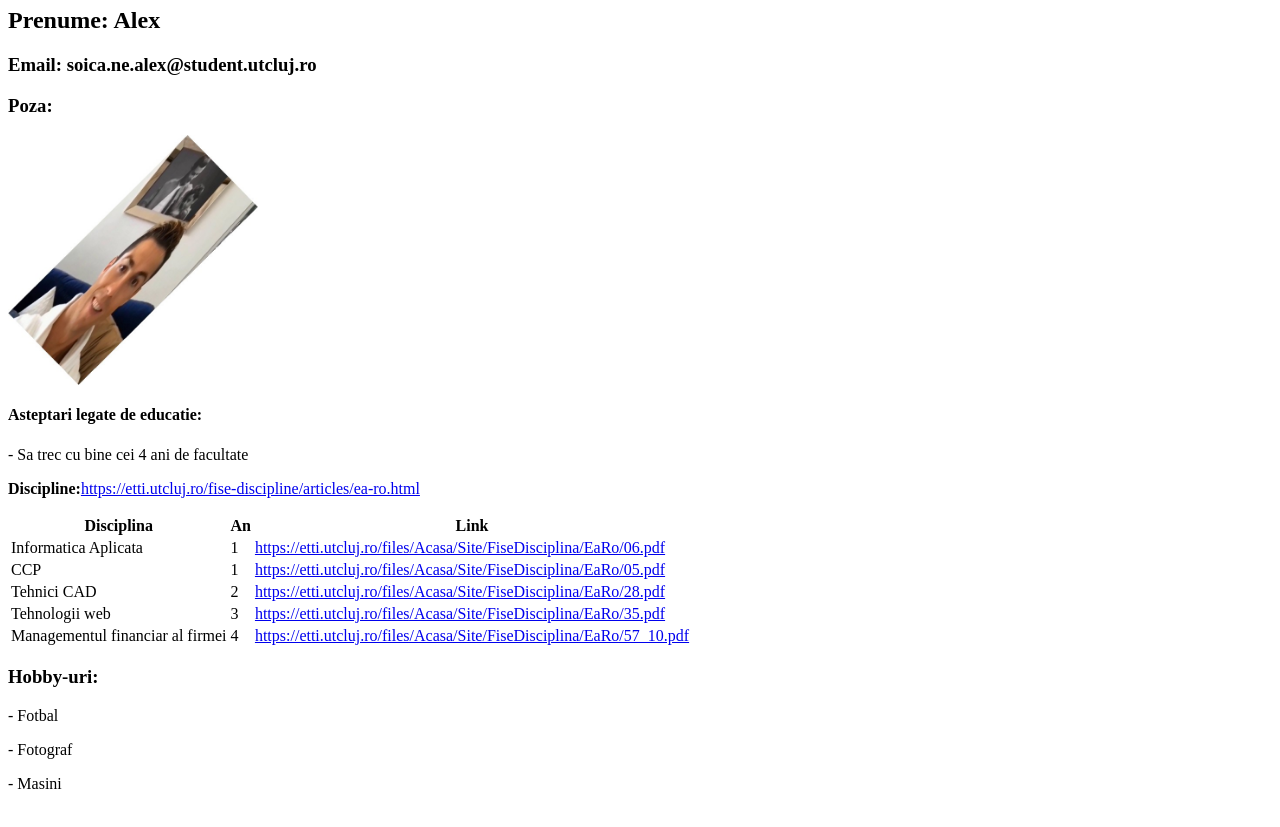
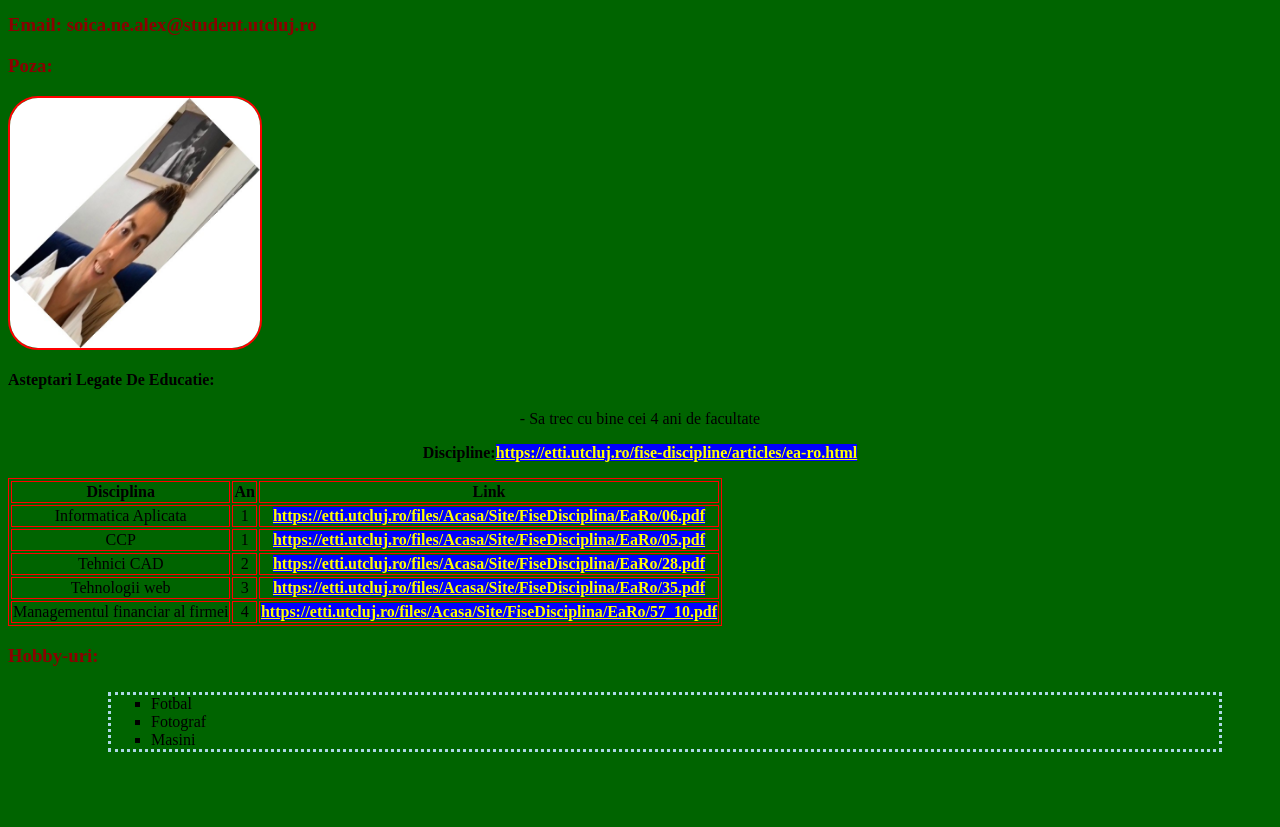
Before and after one commit to alexsoica/Project-AlexSoica, a plain HTML site: page index.html in a window 1280 px wide. Shown: the part 99-926 px from the top of the page. Drawn offline with Linux system fonts and the light colour scheme; files whose address does not match are found by name.

Commit message:
Add files via upload

```diff
--- a/index.html
+++ b/index.html
@@ -1,7 +1,48 @@
 <html>
-	<a href=""C:\Users\AlexCatalinSoica\Desktop\Project-AlexSoica\cuprins.html">Cuprins</a>
 	<head>
 		<title>Lab 5 U2</title>
+		<style>
+		body {
+        background-color: darkgreen;
+        }
+		h1 {
+		color: red;
+		text-shadow: 2px 2px;
+		}
+		h2 {
+		color: white;
+		text-decoration-line: underline;
+		}
+		h3 {
+		color: darkred;
+		}
+		h4 {
+		text-transform: capitalize;
+		}
+		#rounded-img{
+		border-radius: 30px;
+		}
+		img {
+        border: 2px solid red;
+        border-radius: 5px;
+        }
+		a {
+        color: yellow;
+        background-color: blue;
+        font-weight: bold;
+        }
+		.align-center{
+		text-align:center;
+		}
+		ul.a {list-style-type: square;
+		     margin: 25px 50px 75px 100px;
+             border-style: dotted;
+			 border-color: lightblue;
+			 }
+		table, th, td {
+        border: 1px solid red;
+        }
+		</style>
 	</head>
 
 	<body>
@@ -9,45 +50,47 @@
 		<h2>Prenume: Alex</h2>
 		<h3>Email: soica.ne.alex@student.utcluj.ro</h3>
 		<h3>Poza:</h3>
-		<img src="C:\Users\AlexCatalinSoica\Desktop\Project-AlexSoica\images\Picture1.jpg" width="250" height="250">
+		<img id="rounded-img" src="C:\Users\AlexCatalinSoica\Desktop\Project-AlexSoica\images\Picture1.jpg" width="250" height="250">
 		<h4>Asteptari legate de educatie:</h4>
-		<p> - Sa trec cu bine cei 4 ani de facultate </p>
-		<p><b>Discipline:</b><a href="https://etti.utcluj.ro/fise-discipline/articles/ea-ro.html">https://etti.utcluj.ro/fise-discipline/articles/ea-ro.html</a></p>
+		<p class="align-center"> - Sa trec cu bine cei 4 ani de facultate </p>
+		<p class="align-center"><b>Discipline:</b><a href="https://etti.utcluj.ro/fise-discipline/articles/ea-ro.html">https://etti.utcluj.ro/fise-discipline/articles/ea-ro.html</a></p>
 		<table border-color="black">
 		<tr>
-		    <th>Disciplina</th>
-			<th>An</th>
-			<th>Link</th>
+		    <th class="align-center">Disciplina</th>
+			<th class="align-center">An</th>
+			<th class="align-center">Link</th>
 		</tr>
 		<tr>
-		    <td>Informatica Aplicata</td>
-			<td>1</td>
-			<td><a href="https://etti.utcluj.ro/files/Acasa/Site/FiseDisciplina/EaRo/06.pdf">https://etti.utcluj.ro/files/Acasa/Site/FiseDisciplina/EaRo/06.pdf</a></td>
+		    <td class="align-center">Informatica Aplicata</td>
+			<td class="align-center">1</td>
+			<td class="align-center"><a href="https://etti.utcluj.ro/files/Acasa/Site/FiseDisciplina/EaRo/06.pdf">https://etti.utcluj.ro/files/Acasa/Site/FiseDisciplina/EaRo/06.pdf</a></td>
 		</tr>
 		<tr>
-		    <td>CCP</td>
-			<td>1</td>
-			<td><a href="https://etti.utcluj.ro/files/Acasa/Site/FiseDisciplina/EaRo/05.pdf">https://etti.utcluj.ro/files/Acasa/Site/FiseDisciplina/EaRo/05.pdf</a></td>
+		    <td class="align-center">CCP</td>
+			<td class="align-center">1</td>
+			<td class="align-center"><a href="https://etti.utcluj.ro/files/Acasa/Site/FiseDisciplina/EaRo/05.pdf">https://etti.utcluj.ro/files/Acasa/Site/FiseDisciplina/EaRo/05.pdf</a></td>
 		</tr>
 		<tr>
-		    <td>Tehnici CAD</td>
-			<td>2</td>
-			<td><a href="https://etti.utcluj.ro/files/Acasa/Site/FiseDisciplina/EaRo/28.pdf">https://etti.utcluj.ro/files/Acasa/Site/FiseDisciplina/EaRo/28.pdf</a></td>
+		    <td class="align-center">Tehnici CAD</td>
+			<td class="align-center">2</td>
+			<td class="align-center"><a href="https://etti.utcluj.ro/files/Acasa/Site/FiseDisciplina/EaRo/28.pdf">https://etti.utcluj.ro/files/Acasa/Site/FiseDisciplina/EaRo/28.pdf</a></td>
 		</tr>
 		<tr>
-		    <td>Tehnologii web</td>
-			<td>3</td>
-			<td><a href="https://etti.utcluj.ro/files/Acasa/Site/FiseDisciplina/EaRo/35.pdf">https://etti.utcluj.ro/files/Acasa/Site/FiseDisciplina/EaRo/35.pdf</a></td>
+		    <td class="align-center">Tehnologii web</td>
+			<td class="align-center">3</td>
+			<td class="align-center"><a href="https://etti.utcluj.ro/files/Acasa/Site/FiseDisciplina/EaRo/35.pdf">https://etti.utcluj.ro/files/Acasa/Site/FiseDisciplina/EaRo/35.pdf</a></td>
 		</tr>
 		<tr>
-		    <td>Managementul financiar al firmei</td>
-			<td>4</td>
-			<td><a href="https://etti.utcluj.ro/files/Acasa/Site/FiseDisciplina/EaRo/57_10.pdf">https://etti.utcluj.ro/files/Acasa/Site/FiseDisciplina/EaRo/57_10.pdf</a></td>
+		    <td class="align-center">Managementul financiar al firmei</td>
+			<td class="align-center">4</td>
+			<td class="align-center"><a href="https://etti.utcluj.ro/files/Acasa/Site/FiseDisciplina/EaRo/57_10.pdf">https://etti.utcluj.ro/files/Acasa/Site/FiseDisciplina/EaRo/57_10.pdf</a></td>
 		</tr>
 		</table>
 		<h3><b>Hobby-uri:</b></h3>
-		<p>- Fotbal</p>
-		<p>- Fotograf</p>
-		<p>- Masini</p>
+		<ul class="a">
+		<li>Fotbal</li>
+		<li>Fotograf</li>
+		<li>Masini</li>
+		</ul>
 	</body>
 </html>
```
